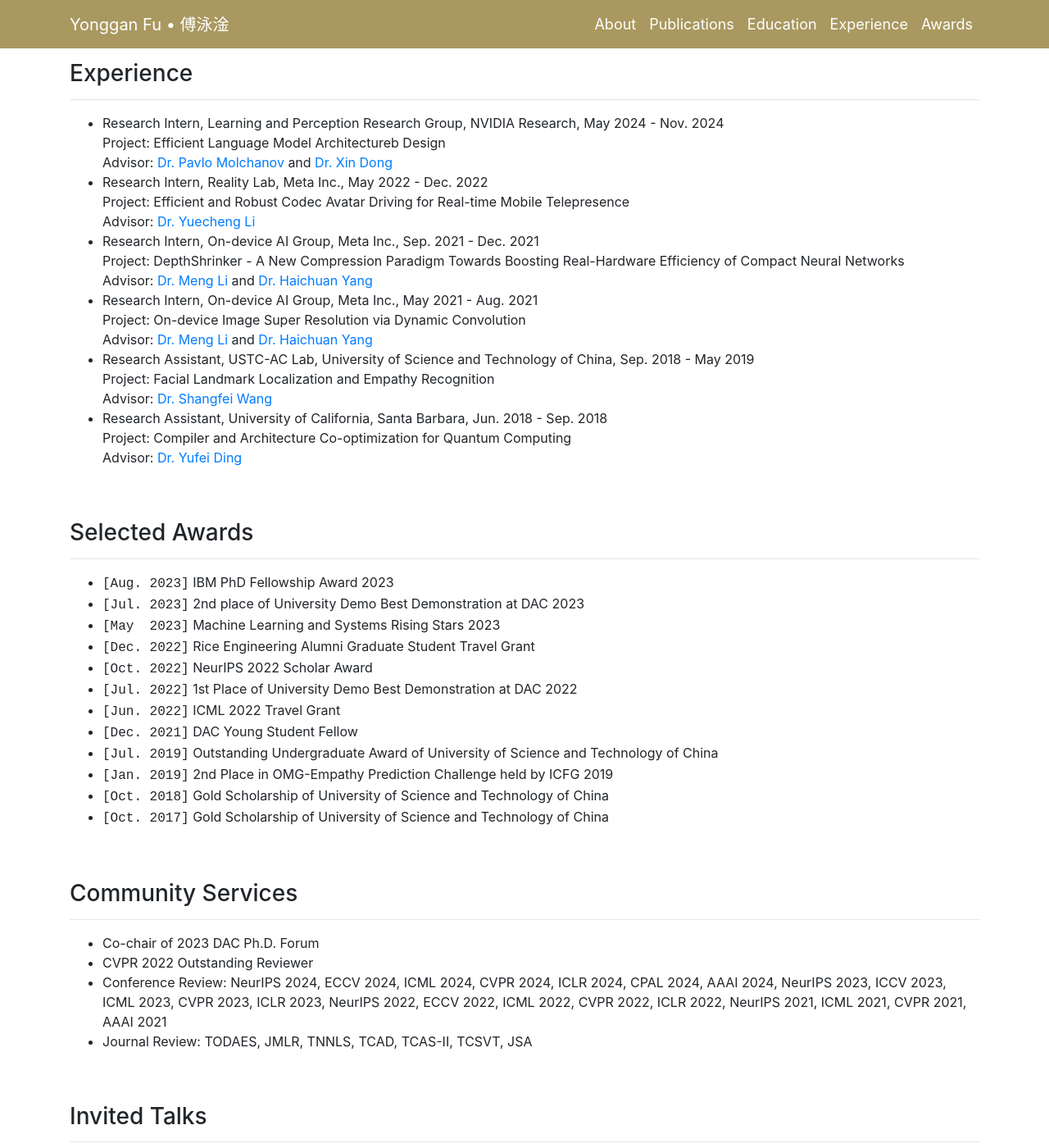
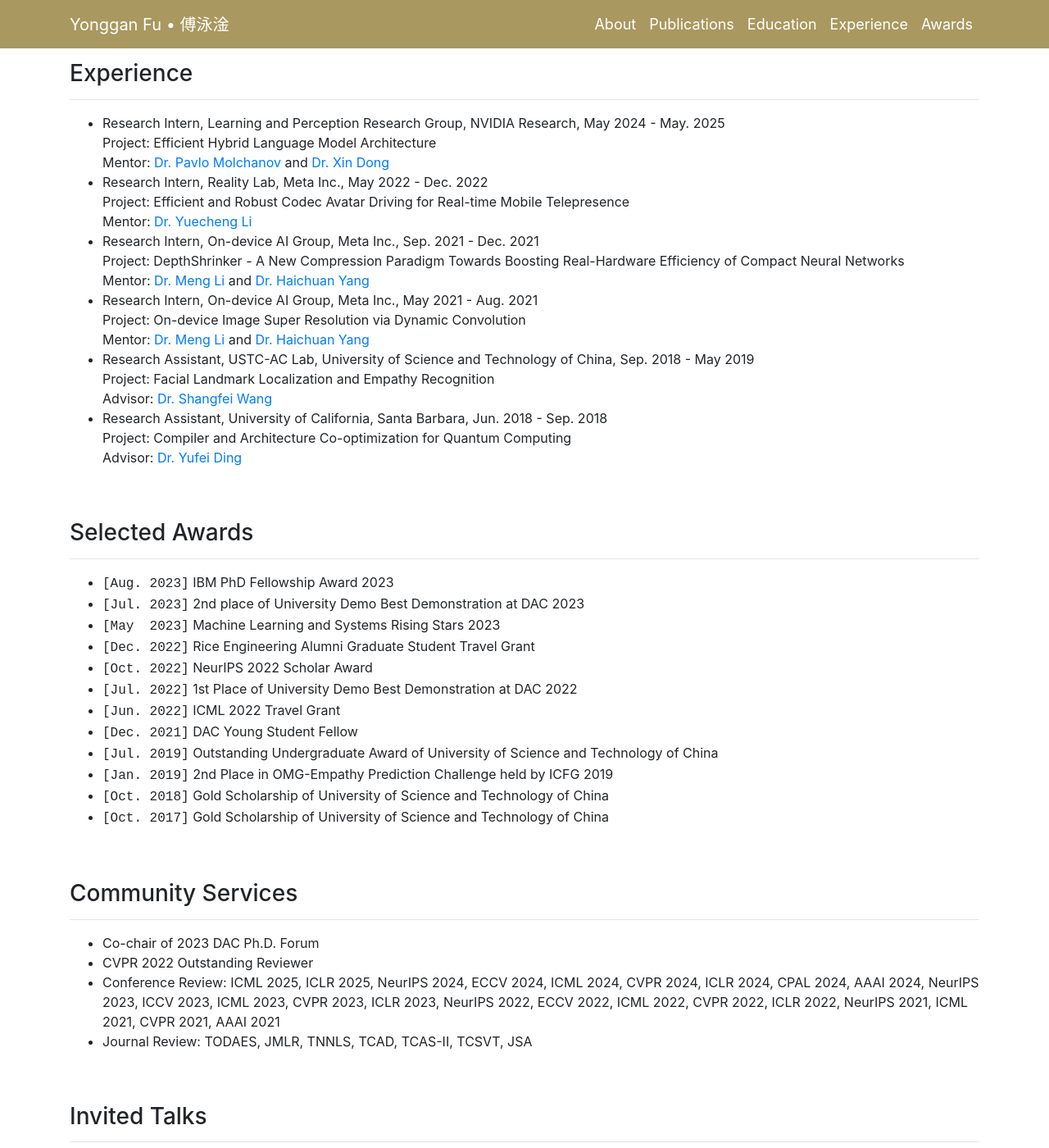
Before and after one commit to tilmto/tilmto.github.io, a Jekyll site: the page built from docs/index.markdown, in a window 1280 px wide and 1400 px high, scrolled down 4941 px. Shown: the whole window at 82% size. Built offline with Jekyll 4.4.1, drawn with Linux system fonts in a browser that asks for light colours; nearby versions of some CDN libraries; a style sheet for code colours, icons or effects is not loaded; some of the changed text lies outside the part shown.

Commit message:
minor changes

```diff
--- a/docs/_layouts/index.html
+++ b/docs/_layouts/index.html
@@ -624,24 +624,24 @@
     <hr>
 		<ul>
 			<li>
-				Research Intern, Learning and Perception Research Group, NVIDIA Research, May 2024 - Nov. 2024<br>
-        Project: Efficient Language Model Architectureb Design <br>
-				Advisor: <a href="https://www.pmolchanov.com/" target="_blank">Dr. Pavlo Molchanov</a> and <a href="https://simonxin.com/" target="_blank">Dr. Xin Dong</a>
+				Research Intern, Learning and Perception Research Group, NVIDIA Research, May 2024 - May. 2025<br>
+        Project: Efficient Hybrid Language Model Architecture<br>
+				Mentor: <a href="https://www.pmolchanov.com/" target="_blank">Dr. Pavlo Molchanov</a> and <a href="https://simonxin.com/" target="_blank">Dr. Xin Dong</a>
 			</li>
 			<li>
 				Research Intern, Reality Lab, Meta Inc., May 2022 - Dec. 2022<br>
         Project: Efficient and Robust Codec Avatar Driving for Real-time Mobile Telepresence<br>
-				Advisor: <a href="https://www.linkedin.com/in/yuecheng-li/" target="_blank">Dr. Yuecheng Li</a>
+				Mentor: <a href="https://www.linkedin.com/in/yuecheng-li/" target="_blank">Dr. Yuecheng Li</a>
 			</li>
 			<li>
 				Research Intern, On-device AI Group, Meta Inc., Sep. 2021 - Dec. 2021<br>
         Project: DepthShrinker - A New Compression Paradigm Towards Boosting Real-Hardware Efficiency of Compact Neural Networks<br>
-				Advisor: <a href="https://mengli.me/" target="_blank">Dr. Meng Li</a> and <a href="https://hyang1990.github.io/" target="_blank">Dr. Haichuan Yang</a>
+				Mentor: <a href="https://mengli.me/" target="_blank">Dr. Meng Li</a> and <a href="https://hyang1990.github.io/" target="_blank">Dr. Haichuan Yang</a>
 			</li>
 			<li>
 				Research Intern, On-device AI Group, Meta Inc., May 2021 - Aug. 2021<br>
         Project: On-device Image Super Resolution via Dynamic Convolution<br>
-				Advisor: <a href="https://mengli.me/" target="_blank">Dr. Meng Li</a> and <a href="https://hyang1990.github.io/" target="_blank">Dr. Haichuan Yang</a>
+				Mentor: <a href="https://mengli.me/" target="_blank">Dr. Meng Li</a> and <a href="https://hyang1990.github.io/" target="_blank">Dr. Haichuan Yang</a>
 			</li>
 			<li>
 				Research Assistant, USTC-AC Lab, University of Science and Technology of China, Sep. 2018 - May 2019<br>
@@ -689,7 +689,7 @@
 		<ul>
 			<li>Co-chair of 2023 DAC Ph.D. Forum</li>
 			<li>CVPR 2022 Outstanding Reviewer</li>
-			<li>Conference Review: NeurIPS 2024, ECCV 2024, ICML 2024, CVPR 2024, ICLR 2024, CPAL 2024, AAAI 2024, NeurIPS 2023, ICCV 2023, ICML 2023, CVPR 2023, ICLR 2023, NeurIPS 2022, ECCV 2022,
+			<li>Conference Review: ICML 2025, ICLR 2025, NeurIPS 2024, ECCV 2024, ICML 2024, CVPR 2024, ICLR 2024, CPAL 2024, AAAI 2024, NeurIPS 2023, ICCV 2023, ICML 2023, CVPR 2023, ICLR 2023, NeurIPS 2022, ECCV 2022,
         ICML 2022, CVPR 2022, ICLR 2022, NeurIPS 2021, ICML 2021, CVPR 2021, AAAI 2021</li>
 			<li>Journal Review: TODAES, JMLR, TNNLS, TCAD, TCAS-II, TCSVT, JSA</li>
 		</ul>
```
Also changed, not shown: other parts of docs/_layouts/index.html (+3 -3 lines).
